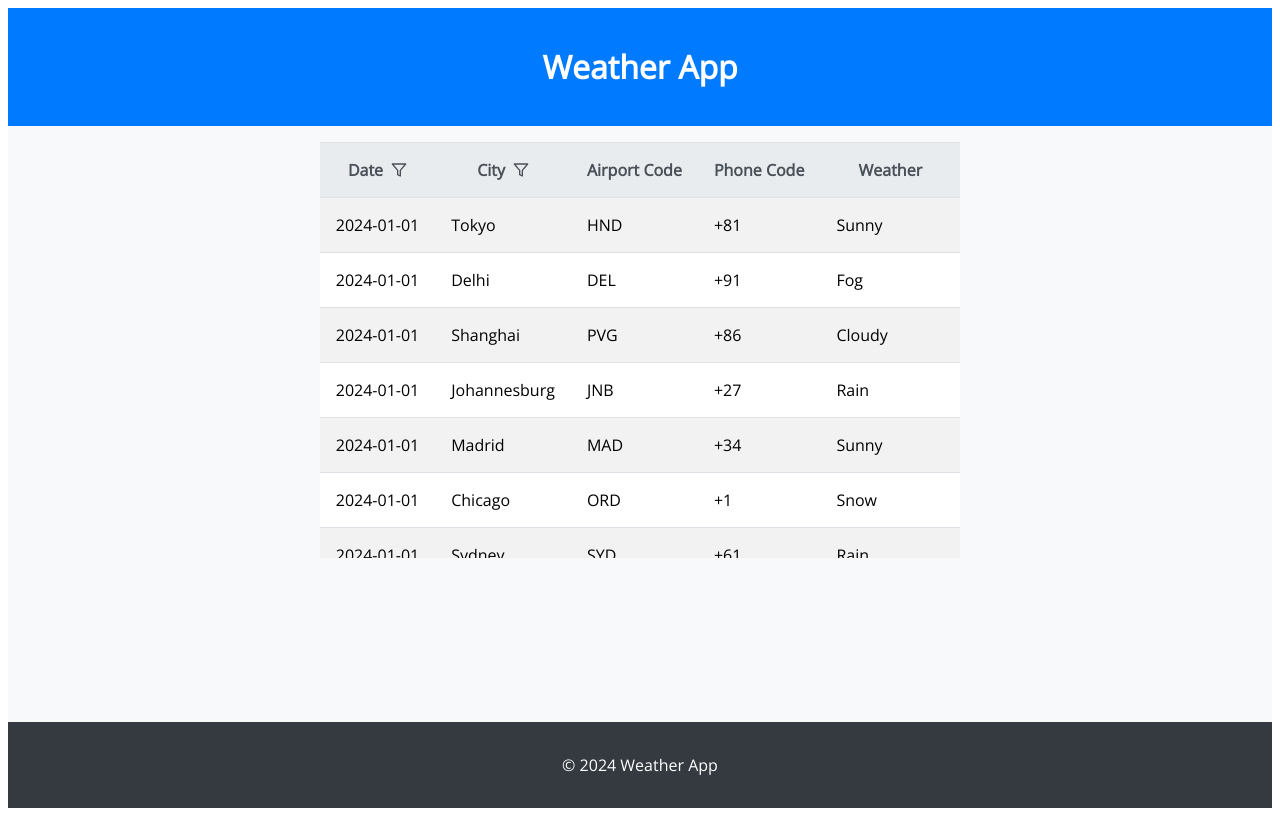
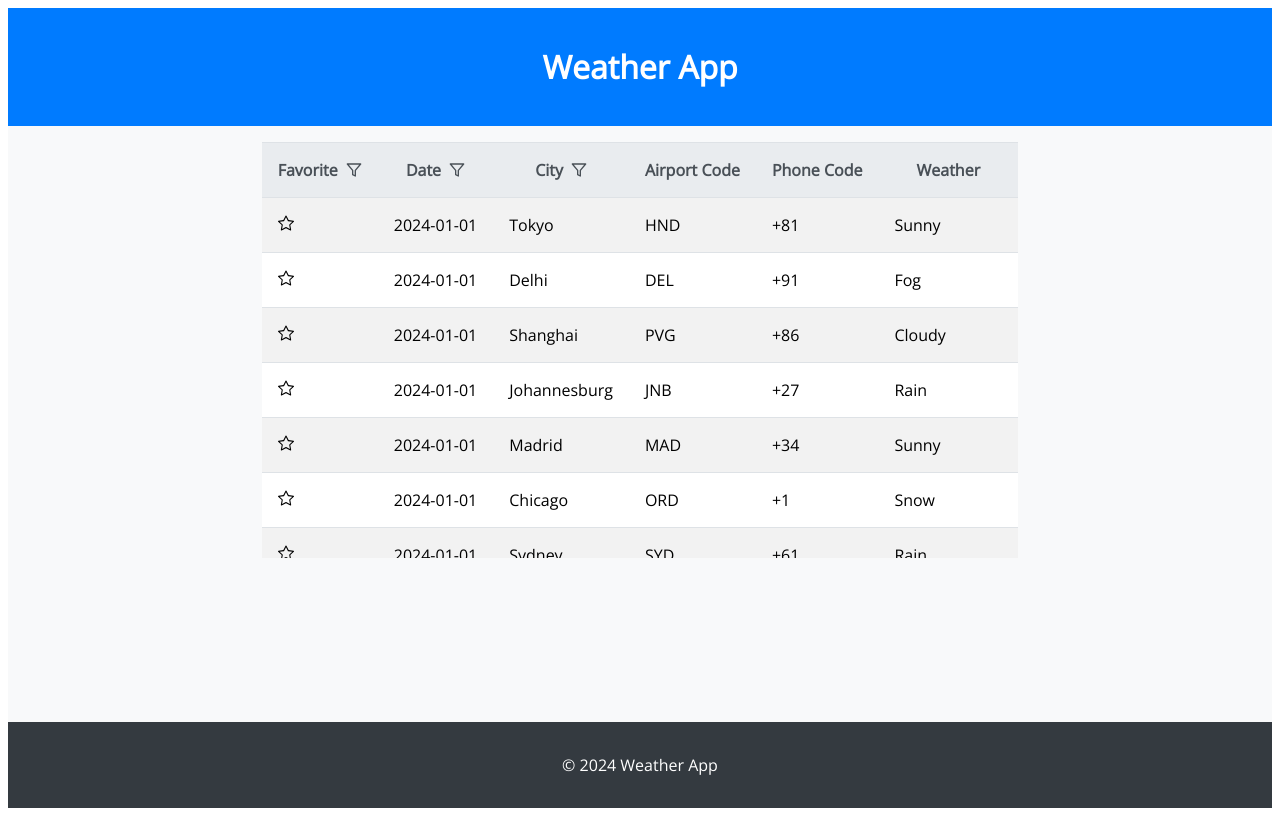
Before and after one commit to sarlackdevelopment/turfcoach, a React app: page / in a window 1280 px wide. Built offline with nearby package versions, Linux system fonts and the light colour scheme.

Commit message:
add favorites

```diff
--- a/src/components/cityList/index.tsx
+++ b/src/components/cityList/index.tsx
@@ -1,10 +1,11 @@
 import React, { useState, useEffect, useRef, Suspense, lazy, ChangeEvent } from 'react';
 import { useNavigate } from 'react-router-dom';
 import { FiFilter } from 'react-icons/fi';
+import { BsStar, BsStarFill } from 'react-icons/bs';
 import './styles.scss';
 import DateRangePicker from '../cityFilters/dateRangePicker';
 import { useAppDispatch, useAppSelector } from '../../redux/store';
-import { setWeatherData } from '../../redux/slices/weatherSlice';
+import { setWeatherData, toggleFavoriteCity } from '../../redux/slices/weatherSlice';
 import { setCityFilter, setFilteredWeatherData } from '../../redux/slices/filtersSlice';
 import { ICity } from '../../redux/types/reduxEntityTypes';
 
@@ -15,8 +16,10 @@ const CityList = () => {
     const cities = useAppSelector(state => state.weather.cities);
     const filteredData = useAppSelector(state => state.filters.cities);
     const cityFilter = useAppSelector(state => state.filters.cityFilter);
+    const favorites = useAppSelector(state => state.weather.favorites);
 
     const [editColumn, setEditColumn] = useState(null);
+    const [filterFavorite, setFilterFavorite] = useState(true);
     const handleCityFilterChange = (event: ChangeEvent<HTMLInputElement>) => {
         const filterValue = event.target.value;
         dispatch(setCityFilter(filterValue));
@@ -24,8 +27,22 @@ const CityList = () => {
             city.name.toLowerCase().includes(filterValue.toLowerCase())
         )));
     };
+    const handleFavorite = () => {
+        setFilterFavorite((prev: boolean) => !prev);
+        const intersection = cities.filter(city => favorites.includes(city.name));
+        console.log(intersection);
+        if (filterFavorite) {
+            dispatch(setFilteredWeatherData(intersection));
+        } else {
+            dispatch(setFilteredWeatherData(cities));
+        }
+    }
     const inputRef = useRef(null);
     const [isModalOpen, setIsModalOpen] = useState(false);
+
+    const handleFavoriteToggle = (cityName: string) => {
+        dispatch(toggleFavoriteCity(cityName));
+    };
 
     const navigate = useNavigate();
 
@@ -66,6 +83,7 @@ const CityList = () => {
             <table className="city-list-table">
                 <thead>
                     <tr>
+                        <th><span onClick={ handleFavorite }>Favorite <FiFilter /></span></th>
                         <th><span onClick={ () => setIsModalOpen(true) }>Date <FiFilter /></span></th>
                         <th>
                             { editColumn === 'city'
@@ -86,12 +104,15 @@ const CityList = () => {
                 </thead>
                 <tbody>
                     { filteredData && filteredData.map((city: ICity, index: number) => (
-                        <tr key={ index.toString() } onClick={ () => handleRowClick(city.name) }>
-                            <td>{ city.date }</td>
-                            <td>{ city.name }</td>
-                            <td>{ city.airportCode }</td>
-                            <td>{ city.phoneCode }</td>
-                            <td>{ city.weather }</td>
+                        <tr key={ index.toString() } >
+                            <td onClick={ () => handleFavoriteToggle(city.name) }>
+                                { favorites.includes(city.name) ? <BsStarFill /> : <BsStar /> }
+                            </td>
+                            <td onClick={ () => handleRowClick(city.name) }>{ city.date }</td>
+                            <td onClick={ () => handleRowClick(city.name) }>{ city.name }</td>
+                            <td onClick={ () => handleRowClick(city.name) }>{ city.airportCode }</td>
+                            <td onClick={ () => handleRowClick(city.name) }>{ city.phoneCode }</td>
+                            <td onClick={ () => handleRowClick(city.name) }>{ city.weather }</td>
                         </tr>
                     )) }
                 </tbody>
--- a/src/redux/slices/weatherSlice.ts
+++ b/src/redux/slices/weatherSlice.ts
@@ -1,18 +1,35 @@
 import { createSlice, PayloadAction } from '@reduxjs/toolkit';
-import { IWeather } from '../types/reduxEntityTypes';
+import { ICity } from '../types/reduxEntityTypes';
+
+interface WeatherState {
+    cities: ICity[];
+    favorites: string[];
+}
+
+const initialState: WeatherState = {
+    cities: null,
+    favorites: []
+};
 
 export const weatherSlice = createSlice({
     name: 'weather',
-    initialState: {
-        cities: null
-    },
+    initialState,
     reducers: {
-        setWeatherData: (state, action: PayloadAction<IWeather>) => {
+        setWeatherData: (state, action: PayloadAction<ICity[]>) => {
             state.cities = action.payload;
+        },
+        toggleFavoriteCity: (state, action: PayloadAction<string>) => {
+            const city = action.payload;
+            const index = state.favorites.indexOf(city);
+            if (index >= 0) {
+                state.favorites.splice(index, 1);
+            } else {
+                state.favorites.push(city);
+            }
         }
     }
 });
 
-export const { setWeatherData } = weatherSlice.actions;
+export const { setWeatherData, toggleFavoriteCity } = weatherSlice.actions;
 
 export default weatherSlice.reducer;
```
